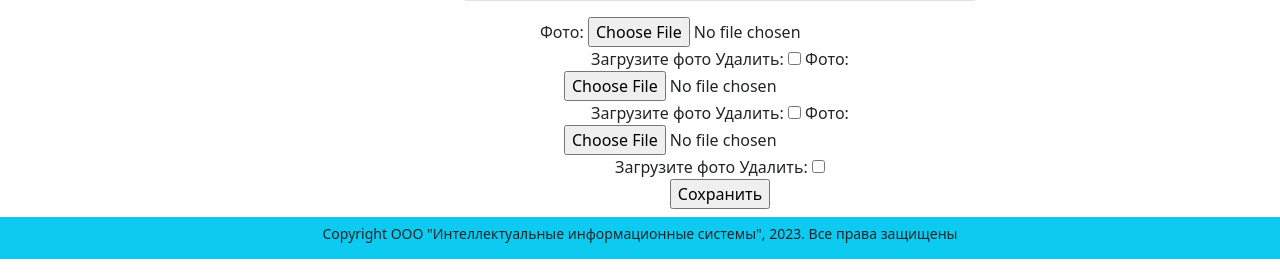
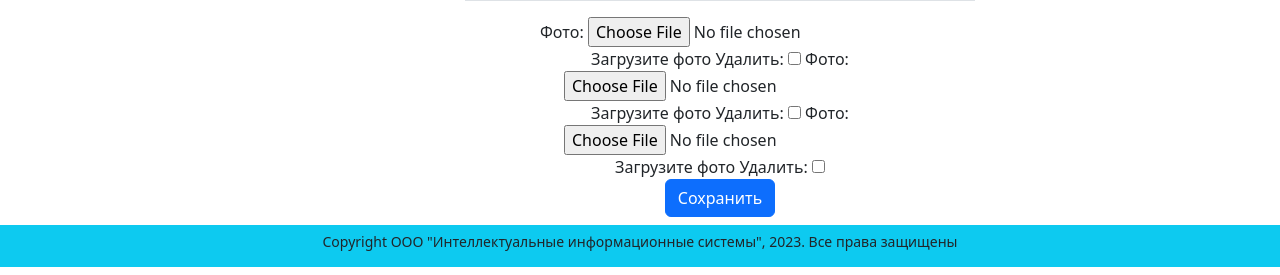
Before and after one commit to TOP-Python321/Moor_Diploma, a Django app: page /add_spare/ in a window 1280 px wide. Shown: the part 1092-1367 px from the top of the page. Run offline with Django 4.2, Linux system fonts and the light colour scheme; data that the repository does not hold is empty; some libraries are stand-ins or nearby versions.

Commit message:
Добавлен класс к кнопке Сохранить

```diff
--- a/spare_parts/templates/catalog/add_spare.html
+++ b/spare_parts/templates/catalog/add_spare.html
@@ -16,6 +16,6 @@
             </div>
             <div class="col-2"></div>
         </div>
-        <input type="submit" value="Сохранить">
+        <input type="submit" class="btn btn-primary" value="Сохранить">
     </form>
 {% endblock %}
--- a/spare_parts/templates/catalog/edit_spare.html
+++ b/spare_parts/templates/catalog/edit_spare.html
@@ -17,7 +17,7 @@
             </tr>
         {% endfor %}
         <th>
-            <button type="submit">Сохранить</button>
+            <button type="submit" class="btn btn-primary">Сохранить</button>
         </th>
         <h3>Фотографии</h3>
         <div class="photos">
```
